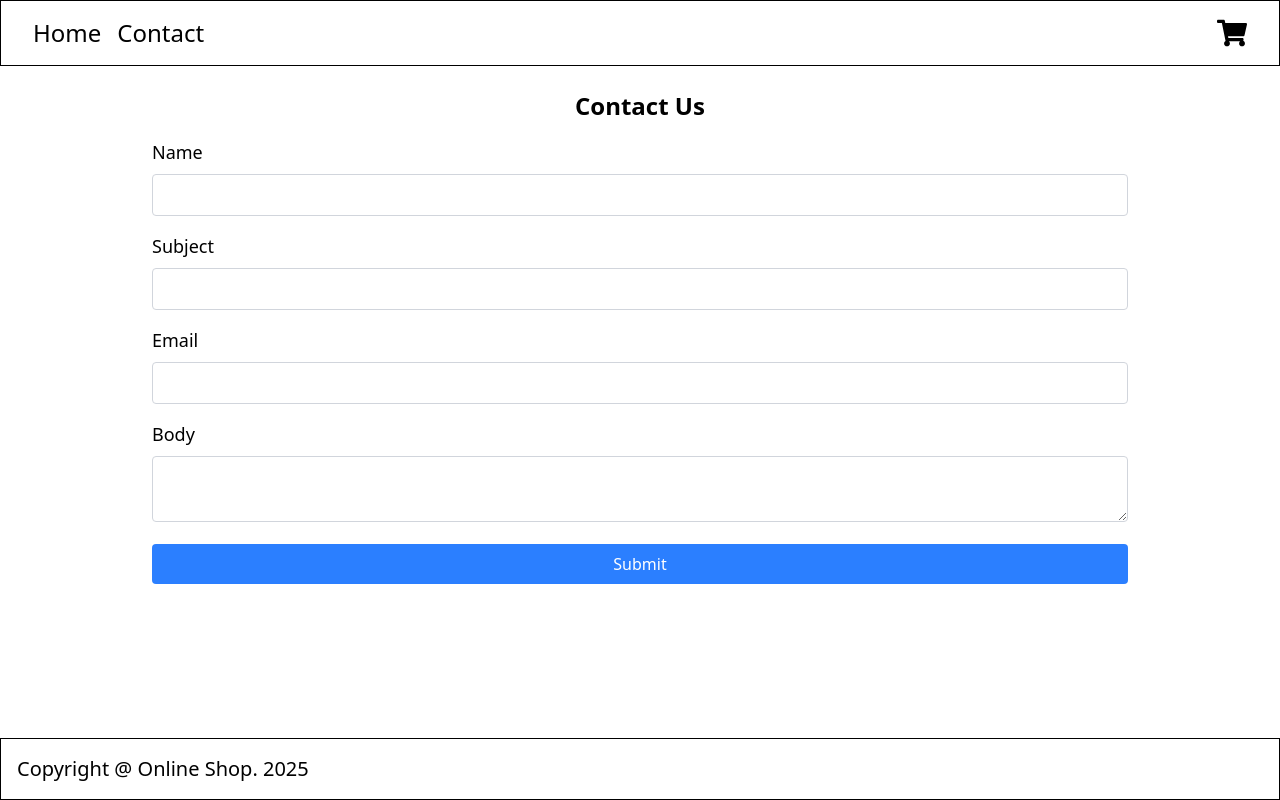
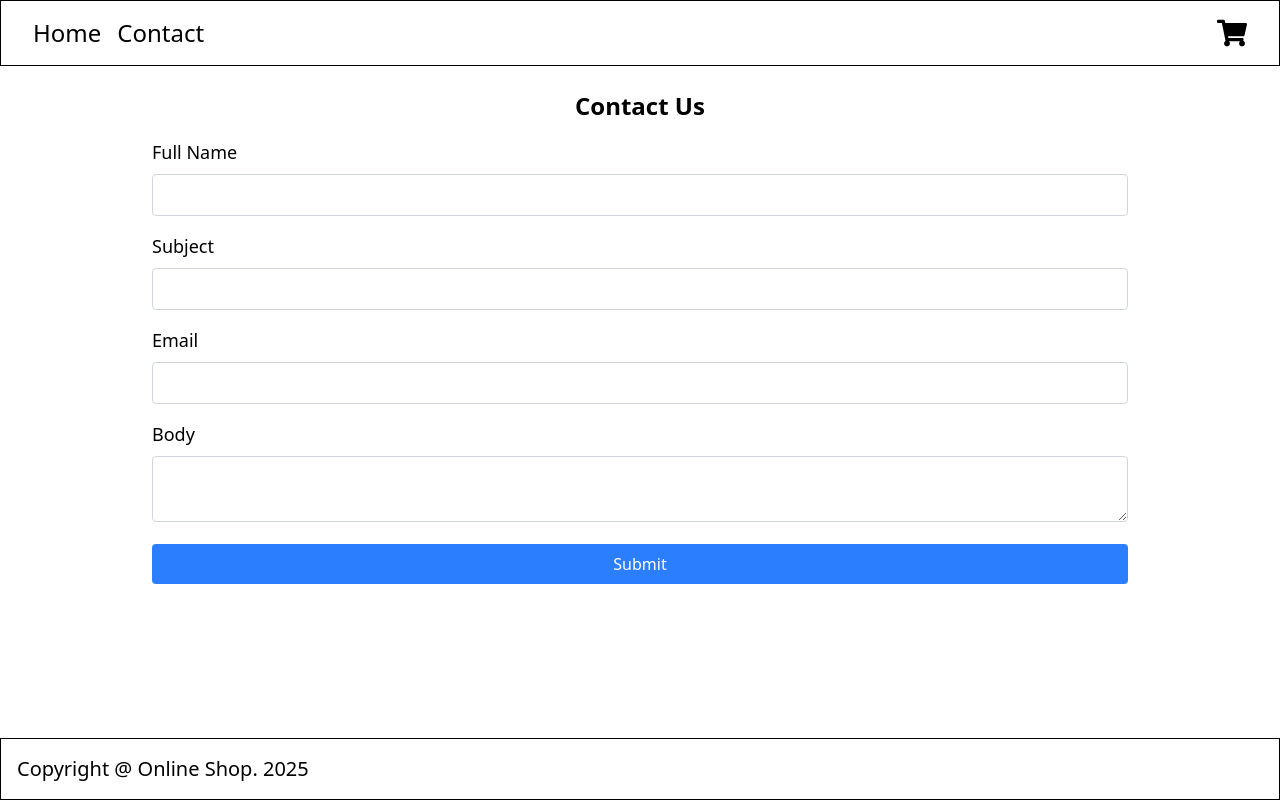
Before and after one commit to BerkenA/react-ca, a React (Vite) app: page /contact in a window 1280 px wide. Built offline with nearby package versions, Linux system fonts and the light colour scheme.

Commit message:
Changed my contactpage to how it was earlier.

```diff
--- a/src/pages/ContactPage.jsx
+++ b/src/pages/ContactPage.jsx
@@ -1,81 +1,127 @@
 import { useState } from "react";
 
 function ContactPage() {
-  const [formData, setFormData] = useState({
+  const [fullName, setFullName] = useState("");
+  const [subject, setSubject] = useState("");
+  const [email, setEmail] = useState("");
+  const [body, setBody] = useState("");
+  const [errors, setErrors] = useState({
     fullName: "",
     subject: "",
     email: "",
     body: "",
   });
-  const [errors, setErrors] = useState({});
   const [isValid, setIsValid] = useState(true);
 
   const validateForm = () => {
-    const newErrors = {};
-    const { fullName, subject, email, body } = formData;
-
-    newErrors.fullName =
-      fullName.length < 3 ? "Full name must be at least 3 characters." : "";
-    newErrors.subject =
-      subject.length < 3 ? "Subject must be at least 3 characters." : "";
-    newErrors.email = !/^[a-zA-Z0-9._%+-]+@[a-zA-Z0-9.-]+\.[a-zA-Z]{2,}$/.test(
-      email
-    )
+    const newErrors = {
+      fullName: fullName.length < 3 ? "Full name must be at least 3 characters." : "",
+      subject: subject.length < 3 ? "Subject must be at least 3 characters." : "",
+      email: !/^[a-zA-Z0-9._%+-]+@[a-zA-Z0-9.-]+\.[a-zA-Z]{2,}$/.test(email)
         ? "Please enter a valid email address."
-      : "";
-    newErrors.body =
-      body.length < 3 ? "Body must be at least 3 characters." : "";
+        : "",
+      body: body.length < 3 ? "Body must be at least 3 characters." : "",
+    };
 
     setErrors(newErrors);
-    setIsValid(!Object.values(newErrors).some((err) => err));
+
+    setIsValid(
+      fullName.length >= 3 &&
+        subject.length >= 3 &&
+        /^[a-zA-Z0-9._%+-]+@[a-zA-Z0-9.-]+\.[a-zA-Z]{2,}$/.test(email) &&
+        body.length >= 3
+    );
   };
 
   const handleSubmit = (e) => {
     e.preventDefault();
     validateForm();
     if (isValid) {
+      const formData = {
+        fullName,
+        subject,
+        email,
+        body,
+      };
       console.log(formData);
-      setFormData({ fullName: "", subject: "", email: "", body: "" });
+
+      setFullName("");
+      setSubject("");
+      setEmail("");
+      setBody("");
     }
-  };
-
-  const handleChange = (e) => {
-    const { name, value } = e.target;
-    setFormData((prevData) => ({ ...prevData, [name]: value }));
   };
 
   return (
     <div className="max-w-5xl mx-auto p-6">
       <h1 className="text-2xl font-bold text-center mb-4">Contact Us</h1>
       <form onSubmit={handleSubmit} className="space-y-4">
-        {["Name", "Subject", "Email", "Body"].map((field) => (
-          <div key={field}>
-            <label htmlFor={field} className="block text-lg font-medium mb-2">
-              {field.replace(/([A-Z])/g, " $1")}
+        <div>
+          <label htmlFor="fullName" className="block text-lg font-medium mb-2">
+            Full Name
           </label>
-            {field === "Body" ? (
-              <textarea
-                id={field}
-                name={field}
-                value={formData[field]}
-                onChange={handleChange}
+          <input
+            type="text"
+            id="fullName"
+            name="fullName"
+            value={fullName}
+            onChange={(e) => setFullName(e.target.value)}
             className="w-full p-2 border border-gray-300 rounded"
           />
-            ) : (
+          {errors.fullName && (
+            <p className="text-red-500 text-sm mt-1">{errors.fullName}</p>
+          )}
+        </div>
+
+        <div>
+          <label htmlFor="subject" className="block text-lg font-medium mb-2">
+            Subject
+          </label>
           <input
-                type={field === "email" ? "email" : "text"}
-                id={field}
-                name={field}
-                value={formData[field]}
-                onChange={handleChange}
+            type="text"
+            id="subject"
+            name="subject"
+            value={subject}
+            onChange={(e) => setSubject(e.target.value)}
             className="w-full p-2 border border-gray-300 rounded"
           />
-            )}
-            {errors[field] && (
-              <p className="text-red-500 text-sm mt-1">{errors[field]}</p>
+          {errors.subject && (
+            <p className="text-red-500 text-sm mt-1">{errors.subject}</p>
           )}
         </div>
-        ))}
+
+        <div>
+          <label htmlFor="email" className="block text-lg font-medium mb-2">
+            Email
+          </label>
+          <input
+            type="email"
+            id="email"
+            name="email"
+            value={email}
+            onChange={(e) => setEmail(e.target.value)}
+            className="w-full p-2 border border-gray-300 rounded"
+          />
+          {errors.email && (
+            <p className="text-red-500 text-sm mt-1">{errors.email}</p>
+          )}
+        </div>
+
+        <div>
+          <label htmlFor="body" className="block text-lg font-medium mb-2">
+            Body
+          </label>
+          <textarea
+            id="body"
+            name="body"
+            value={body}
+            onChange={(e) => setBody(e.target.value)}
+            className="w-full p-2 border border-gray-300 rounded"
+          />
+          {errors.body && (
+            <p className="text-red-500 text-sm mt-1">{errors.body}</p>
+          )}
+        </div>
 
         <button
           type="submit"
```
Lines whose indentation alone changed are shown as unchanged.
